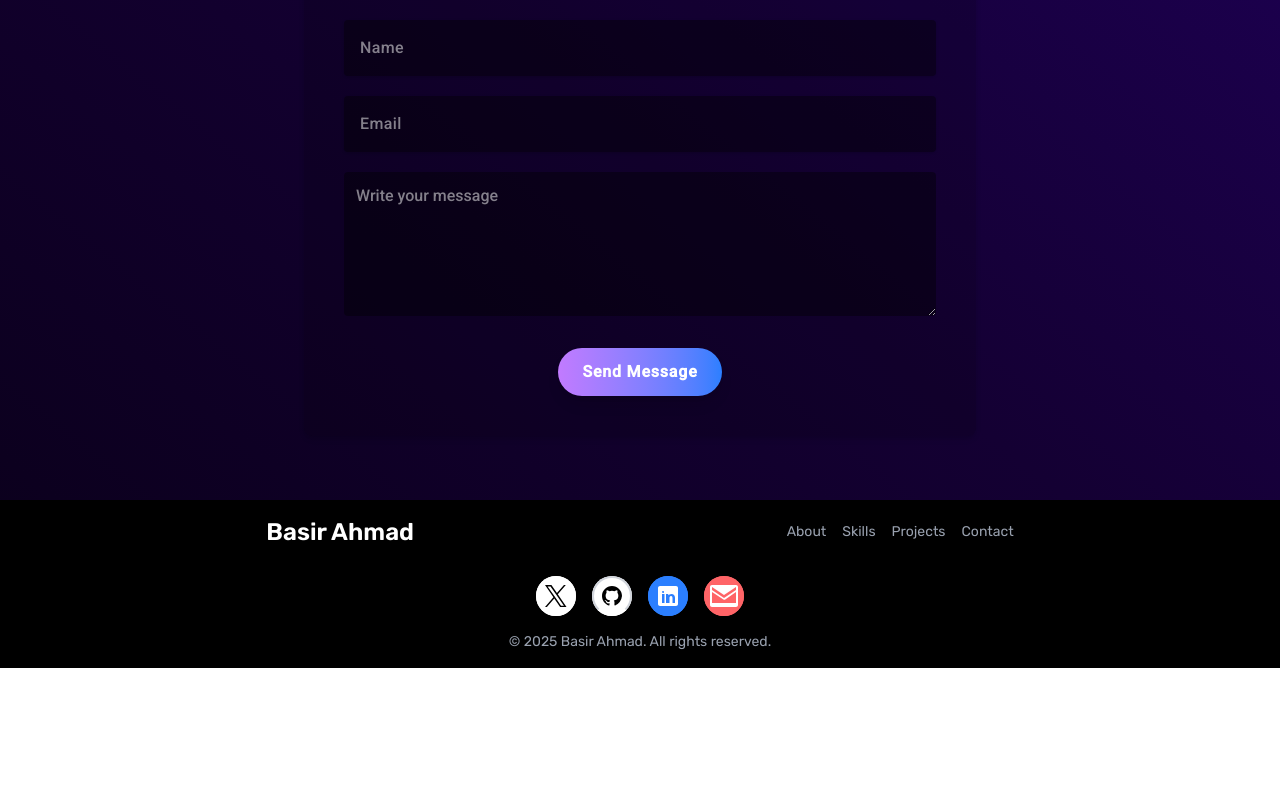
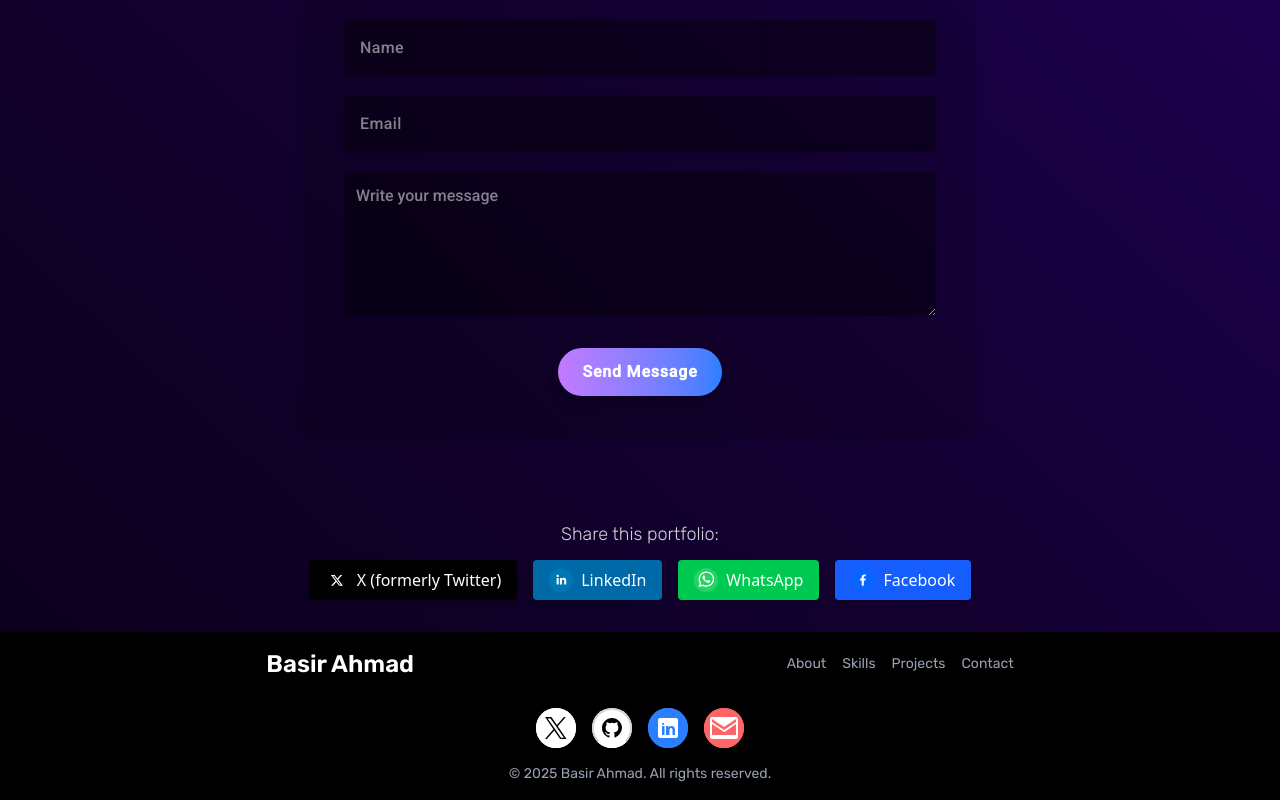
Before and after one commit to thebeliever1812/personal-portfolio, a Next.js app: page /contact in a window 1280 px wide. Shown: the part 364-1164 px from the top of the page. Before the commit the page ends 1032 px from the top, so only its background shows below. Built offline with nearby package versions, Linux system fonts and the light colour scheme.

Commit message:
Add ShareButtons component for social media sharing and update dependencies

```diff
--- /dev/null
+++ b/app/components/ContactPageSections/ShareButtons.tsx
@@ -0,0 +1,67 @@
+'use client'
+import { Rubik } from 'next/font/google'
+
+const rubik = Rubik({
+    weight: "300",
+    style: 'normal',
+    variable: "--font-roboto",
+    subsets: ['latin'],
+})
+
+import {
+    TwitterShareButton,
+    LinkedinShareButton,
+    WhatsappShareButton,
+    FacebookShareButton,
+    LinkedinIcon,
+    WhatsappIcon,
+    FacebookIcon,
+    XIcon,
+} from 'react-share'
+import Container from '../Container'
+
+export default function ShareButtons() {
+    const url = 'https://basir-ahmad-portfolio.vercel.app'
+    const title = 'Check out this awesome frontend portfolio of Basir Ahmad!'
+
+    return (
+
+        <Container>
+            <h3 className={`text-lg font-semibold text-gray-300 mb-3 ${rubik.className}`}>
+                Share this portfolio:
+            </h3>
+
+            <div className="flex gap-4">
+                <TwitterShareButton url={url} title={title}>
+                    <div className="flex items-center gap-2 bg-black hover:bg-neutral-950 text-white px-4 py-2 rounded transition shadow-md">
+                        <XIcon size={24} round />
+                        <span className="hidden sm:inline">X (formerly Twitter)</span>
+                    </div>
+                </TwitterShareButton>
+
+                <LinkedinShareButton url={url} title={title}>
+                    <div className="flex items-center gap-2 bg-sky-700 hover:bg-sky-800 text-white px-4 py-2 rounded transition shadow-md">
+                        <LinkedinIcon size={24} round />
+                        <span className="hidden sm:inline">LinkedIn</span>
+                    </div>
+                </LinkedinShareButton>
+
+                <WhatsappShareButton url={url} title={title}>
+                    <div className="flex items-center gap-2 bg-green-500 hover:bg-green-600 text-white px-4 py-2 rounded transition shadow-md">
+                        <WhatsappIcon size={24} round />
+                        <span className="hidden sm:inline">WhatsApp</span>
+                    </div>
+                </WhatsappShareButton>
+
+                <FacebookShareButton url={url} title={title}>
+                    <div className="flex items-center gap-2 bg-blue-600 hover:bg-blue-700 text-white px-4 py-2 rounded transition shadow-md">
+                        <FacebookIcon size={24} round />
+                        <span className="hidden sm:inline">Facebook</span>
+                    </div>
+                </FacebookShareButton>
+            </div>
+
+        </Container>
+
+    )
+}
--- a/app/components/ContactPageSections/index.ts
+++ b/app/components/ContactPageSections/index.ts
@@ -1,5 +1,6 @@
 import Intro from "./Intro";
 import ContactForm from "./ContactForm";
 import Input from "./Input";
+import ShareButtons from "./ShareButtons";
 
-export { Intro, ContactForm, Input };
+export { Intro, ContactForm, Input, ShareButtons };
--- a/app/contact/page.tsx
+++ b/app/contact/page.tsx
@@ -1,6 +1,6 @@
 import React from 'react'
 import { Metadata } from 'next'
-import { ContactForm, Intro } from '../components/ContactPageSections'
+import { ContactForm, Intro, ShareButtons } from '../components/ContactPageSections'
 
 export const metadata: Metadata = {
     title: 'Contact',
@@ -22,6 +22,7 @@ const Contact: React.FC = () => {
         <div className='w-full min-h-screen'>
             <Intro />
             <ContactForm />
+            <ShareButtons />
         </div>
     )
 }
--- a/package.json
+++ b/package.json
@@ -14,6 +14,7 @@
 		"react": "^19.0.0",
 		"react-dom": "^19.0.0",
 		"react-icons": "^5.5.0",
+		"react-share": "^5.2.2",
 		"react-toastify": "^11.0.5"
 	},
 	"devDependencies": {
```
Also changed, not shown: 1 other file (tests, documents, lock files or other folders).
